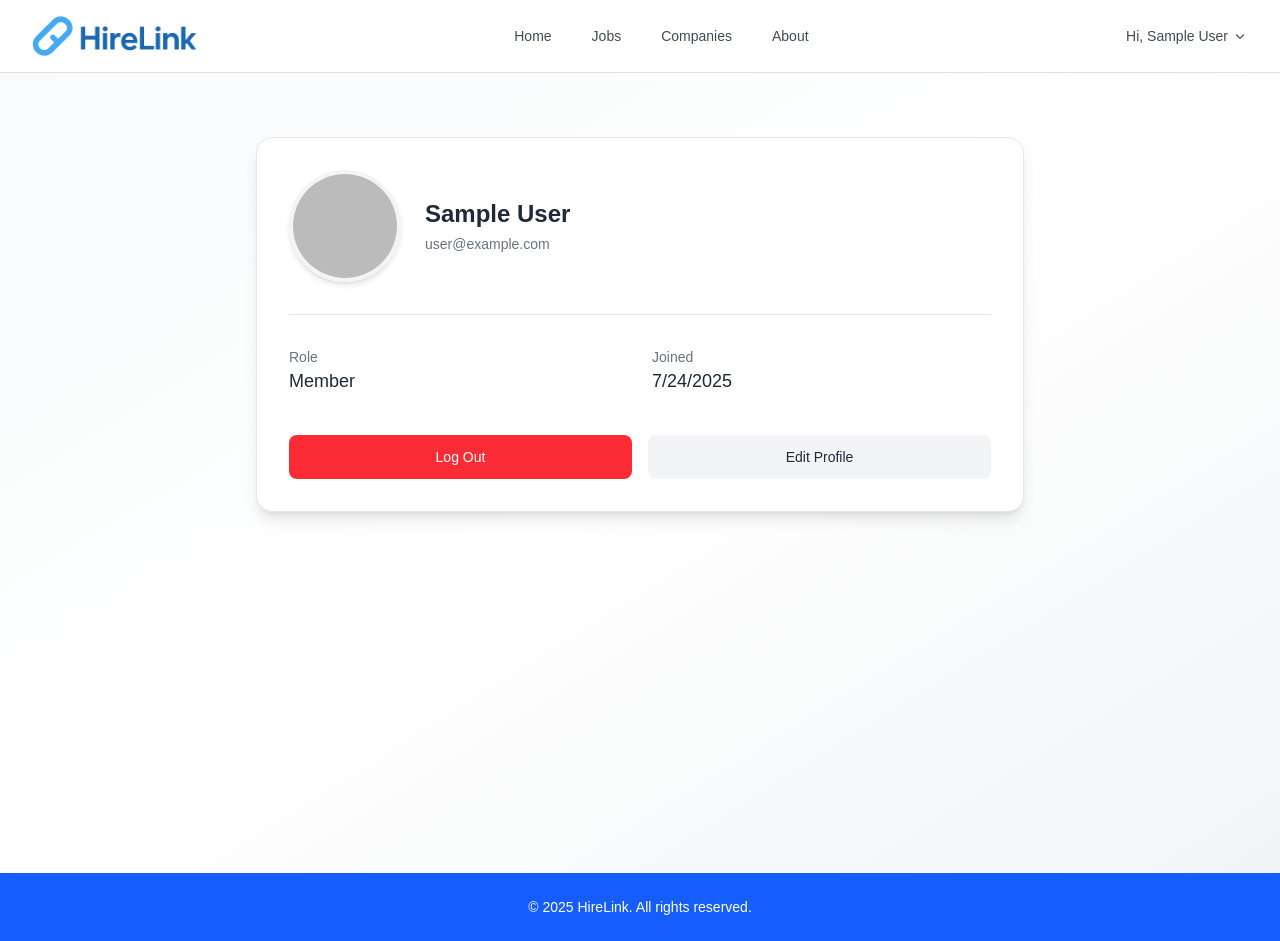
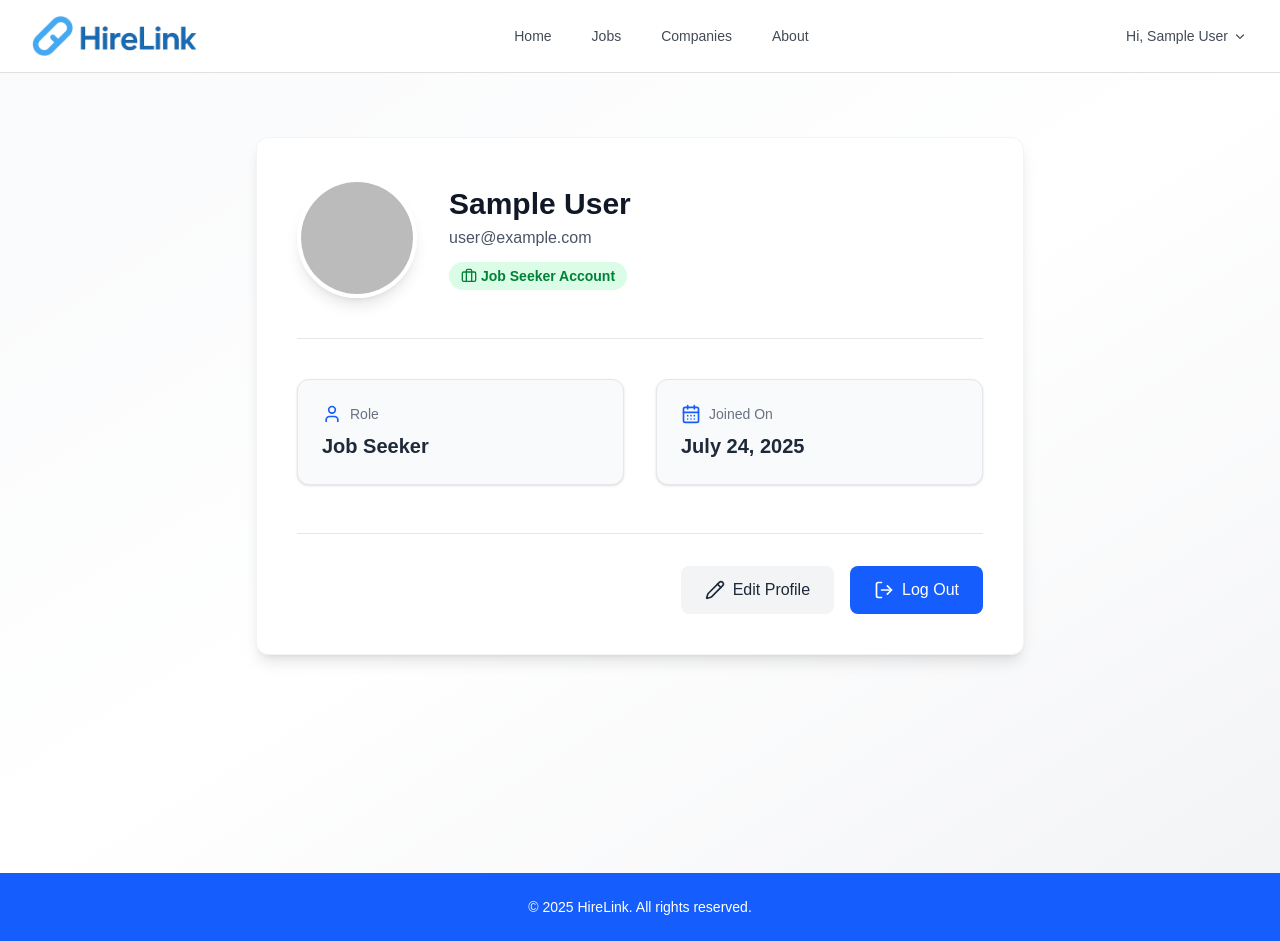
Before and after one commit to kolnlaviste/HireLink, a Next.js app in the folder frontend/: page /profile in a window 1280 px wide. Built offline with nearby package versions, Linux system fonts and the light colour scheme; no server answers; sample sign-in values are in the browser's storage.

Commit message:
updated: revamped profile page

```diff
--- a/frontend/src/app/profile/page.tsx
+++ b/frontend/src/app/profile/page.tsx
@@ -2,14 +2,20 @@
 
 import { useSession, signOut } from 'next-auth/react';
 import { redirect } from 'next/navigation';
+import Image from 'next/image'; // Import Next.js Image component
+// Import Lucide icons to match the AboutPage
+import { User, Mail, CalendarDays, Briefcase, Pencil, LogOut } from "lucide-react";
+
 
 const ProfilePage = () => {
   const { data: session, status } = useSession();
 
+  // --- DO NOT CHANGE ANYTHING - LOGIC KEPT AS IS ---
   if (status === 'loading') {
     return (
-      <div className="flex items-center justify-center min-h-screen bg-gradient-to-br from-gray-50 to-gray-100">
-        <p className="text-gray-500 animate-pulse">Loading profile...</p>
+      // Loading state adopted from JobsPage, with AboutPage background
+      <div className="flex justify-center items-center min-h-screen bg-gradient-to-br from-gray-50 via-white to-gray-100">
+        <p className="text-lg text-gray-600 animate-pulse">Loading profile...</p>
       </div>
     );
   }
@@ -20,61 +26,93 @@ const ProfilePage = () => {
   }
 
   const user = session.user!;
+  // --- END DO NOT CHANGE ANYTHING ---
+
 
   return (
-    <div className="min-h-screen bg-gradient-to-br from-gray-50 via-white to-gray-100 py-16 px-6">
+    // Overall Page Wrapper - Same background as AboutPage, no blobs
+    <div className="min-h-screen py-16 px-6
+                    bg-gradient-to-br from-gray-50 via-white to-gray-100">
+
       <div className="max-w-3xl mx-auto">
-        <div className="bg-white rounded-2xl shadow-lg border border-gray-200 p-8 transition hover:shadow-xl">
-          {/* Avatar + Name Section */}
-          <div className="flex flex-col items-center sm:flex-row sm:items-center sm:space-x-6">
-            <img
-              src={user.image ?? '/default-logo.png'}
-              alt="Profile"
-              className="w-28 h-28 rounded-full border-4 border-gray-100 shadow-md object-cover transition hover:scale-105"
+        {/* Main Profile Card - Matched to AboutPage's section/card style */}
+        <div className="bg-white rounded-xl shadow-lg border border-gray-100
+                        overflow-hidden transform transition-all duration-200 hover:scale-[1.01] hover:shadow-xl"> {/* Matched AboutPage card hover */}
+
+          <div className="p-8 sm:p-10 relative">
+
+            {/* Avatar + Name Section - Simplified avatar, matching typography */}
+            <div className="flex flex-col items-center sm:flex-row sm:items-center sm:space-x-8">
+              <Image
+                src={user.image ?? '/default-logo.png'} // Kept original path
+                alt="Profile Avatar"
+                width={120} // Appropriate size for w-32 (128px)
+                height={120} // Appropriate size for h-32 (128px)
+                className="rounded-full border-4 border-white shadow-lg object-cover flex-shrink-0" // Simplified ring
               />
-            <div className="mt-6 sm:mt-0 text-center sm:text-left">
-              <h1 className="text-2xl font-bold text-gray-800">
+              <div className="mt-6 sm:mt-0 text-center sm:text-left flex-grow">
+                <h1 className="text-3xl font-extrabold text-gray-900 leading-tight"> {/* text-gray-900 matches AboutPage headings */}
                   {user.name ?? 'Anonymous User'}
                 </h1>
-              <p className="text-gray-500 text-sm mt-1">
+                <p className="text-gray-600 text-base mt-1"> {/* Removed font-mono */}
                   {user.email ?? 'No email provided'}
+                </p>
+                {/* User Role Display - Simple badge matching AboutPage general text style */}
+                <span className={`inline-flex items-center mt-3 px-3 py-1 rounded-full text-sm font-semibold
+                                  ${user.role === 'employer' ? 'bg-indigo-100 text-indigo-700' : 'bg-green-100 text-green-700'}`}>
+                  <Briefcase className="w-4 h-4 mr-1" /> {/* Lucide icon */}
+                  {user.role === 'employer' ? 'Employer Account' : 'Job Seeker Account'}
+                </span>
+              </div>
+            </div>
+
+            {/* Section Divider - Simple border like AboutPage */}
+            <div className="my-10 border-t border-gray-200" />
+
+            {/* Info Section - Detail cards matching AboutPage's feature cards */}
+            <div className="grid sm:grid-cols-2 gap-6 md:gap-8">
+              {/* Role Detail Card */}
+              <div className="p-6 bg-gray-50 rounded-xl border border-gray-200 shadow-sm
+                              hover:shadow-lg hover:scale-[1.02] transition-all duration-200"> {/* Matched AboutPage hover */}
+                <p className="text-sm font-medium text-gray-500 mb-2 flex items-center gap-2">
+                    <User className="w-5 h-5 text-blue-600" /> {/* Lucide icon */}
+                    Role
+                </p>
+                <p className="text-xl font-semibold text-gray-800">
+                  {user.role === 'employer' ? 'Employer' : 'Job Seeker'}
+                </p>
+              </div>
+
+              {/* Joined Date Detail Card */}
+              <div className="p-6 bg-gray-50 rounded-xl border border-gray-200 shadow-sm
+                              hover:shadow-lg hover:scale-[1.02] transition-all duration-200"> {/* Matched AboutPage hover */}
+                <p className="text-sm font-medium text-gray-500 mb-2 flex items-center gap-2">
+                    <CalendarDays className="w-5 h-5 text-blue-600" /> {/* Lucide icon */}
+                    Joined On
+                </p>
+                <p className="text-xl font-semibold text-gray-800">
+                  {new Date().toLocaleDateString('en-US', { year: 'numeric', month: 'long', day: 'numeric' })}
                 </p>
               </div>
             </div>
 
-          {/* Divider */}
-          <div className="my-8 border-t border-gray-200" />
-
-          {/* Info Section */}
-          <div className="grid sm:grid-cols-2 gap-6">
-            <div>
-              <p className="text-sm text-gray-500">Role</p>
-              <p className="text-lg font-medium text-gray-800">
-                Member
-              </p>
-            </div>
-            <div>
-              <p className="text-sm text-gray-500">Joined</p>
-              <p className="text-lg font-medium text-gray-800">
-                {new Date().toLocaleDateString()}
-              </p>
-            </div>
-          </div>
-
-          {/* Action Buttons */}
-          <div className="mt-10 flex flex-col sm:flex-row gap-3 sm:gap-4">
+            {/* Action Buttons - Matched to AboutPage's button styles */}
+            <div className="mt-12 pt-8 border-t border-gray-200 flex flex-col sm:flex-row gap-4 justify-end">
+              <button
+                onClick={() => alert('Edit Profile Coming Soon!')}
+                className="inline-flex items-center justify-center bg-gray-100 hover:bg-gray-200 text-gray-800 px-6 py-3 rounded-lg transition"
+              >
+                <Pencil className="w-5 h-5 mr-2" /> {/* Lucide icon */}
+                Edit Profile
+              </button>
               <button
                 onClick={() => signOut({ callbackUrl: '/' })}
-              className="flex-1 bg-red-500 text-white px-5 py-3 rounded-lg text-sm font-medium hover:bg-red-600 transition"
+                className="inline-flex items-center justify-center bg-blue-600 hover:bg-blue-700 text-white px-6 py-3 rounded-lg transition"
               >
+                <LogOut className="w-5 h-5 mr-2" /> {/* Lucide icon */}
                 Log Out
               </button>
-            <button
-              onClick={() => alert('Edit Profile Coming Soon!')}
-              className="flex-1 bg-gray-100 text-gray-800 px-5 py-3 rounded-lg text-sm font-medium hover:bg-gray-200 transition"
-            >
-              Edit Profile
-            </button>
+            </div>
           </div>
         </div>
       </div>
```
Lines whose indentation alone changed are shown as unchanged.
